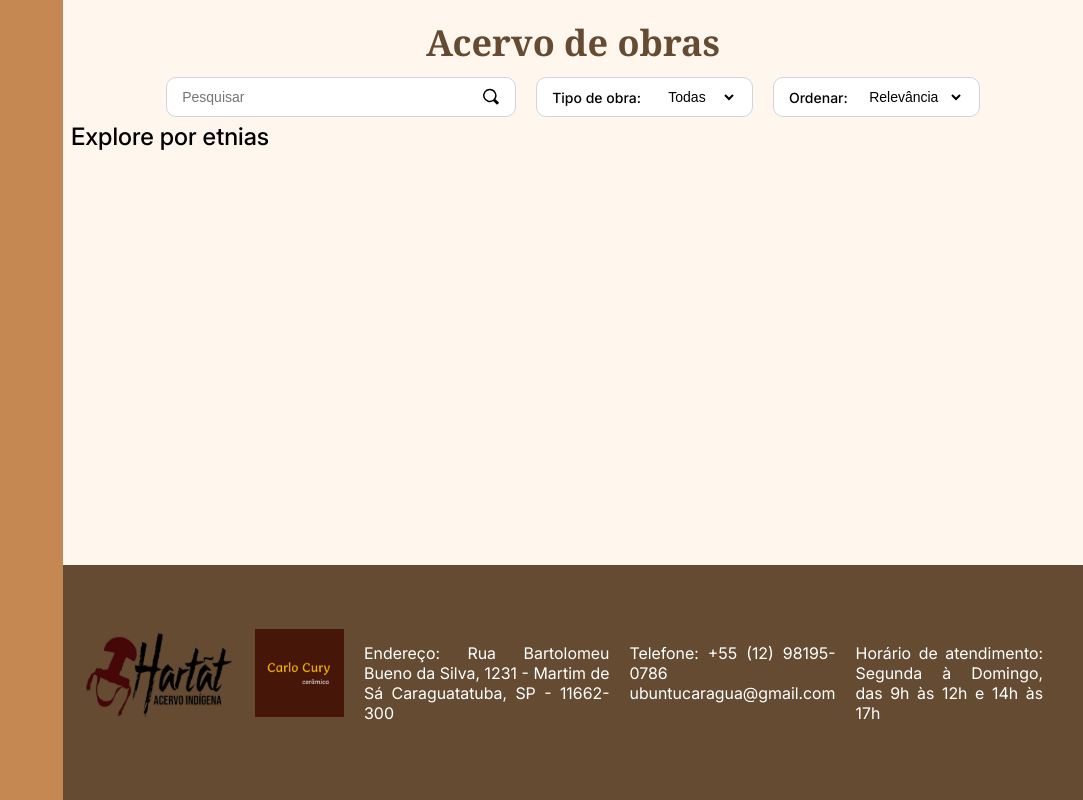
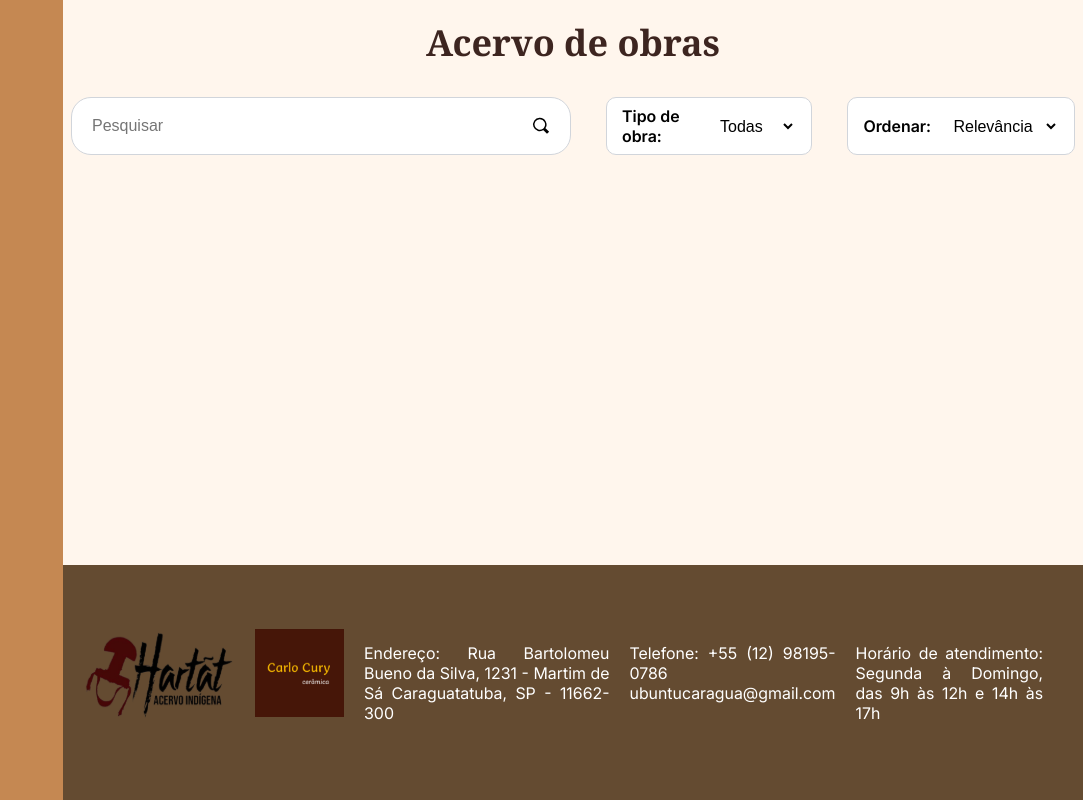
Before and after one commit to adsifspcaragua/Projeto-Hartat, a React (Vite) app: page /acervo in a window 1280 px wide. Shown: the whole page, without its empty margins (197-1280 px from the left). Built offline with nearby package versions, Linux system fonts and the light colour scheme.

Commit message:
update search bar

```diff
--- a/src/components/css/Acervo.css
+++ b/src/components/css/Acervo.css
@@ -8,26 +8,36 @@ body {
     background-color: var(--primary-background-color);
 }
 
-.pageTitle {
+.container{
+    max-width: 1200px;
+    margin: 0 auto;
+}
+
+.pageTitle{
+    color: var(--text-color);
+    font-size: 36px;
+    font-weight: 700;
+    margin: 10px;
     text-align: center;
-    color: var(--secondary-color);
 }
 
 .filters {
     display: flex;
-    gap: 20px;
     justify-content: center;
+    gap: 35px;
+    margin: 30px 0px;
 }
 
 .search {
     display: inline-flex;
     align-items: center;
-    gap: 8px;
+    gap: 10px;
     border: 1px solid #d1d5db;
-    border-radius: 10px;
-    padding: 10px 15px;
-    font-size: 14px;
-    min-width: 350px;
+    border-radius: 20px;
+    padding: 10px 20px;
+    font-size: 16px;
+    width: 100%;
+    max-width: 500px;
     justify-content: space-between;
     background-color: white;
 }
@@ -36,7 +46,7 @@ body {
     border: none;
     outline: none;
     background: transparent;
-    font-size: 14px;
+    font-size: 16px;
     flex: 1;
 }
 
@@ -60,14 +70,15 @@ body {
 }
 
 .order-container span, .type-container span {
-  font-weight: 500;
+  font-weight: 600;
+  font-size: 16px;
 }
 
 .order-container select, .type-container select {
     border: none;
     outline: none;
     background: transparent;
-    font-size: 14px;
+    font-size: 16px;
     cursor: pointer;
     text-align: center;
 }
--- a/src/pages/Acervo.jsx
+++ b/src/pages/Acervo.jsx
@@ -3,13 +3,13 @@ import '../components/css/Acervo.css'
 
 function Acervo() {
   return (
-     <div>
+     <div className='container'>
       <h1 className='pageTitle'>Acervo de obras</h1>
 
       <div className='filters'>
         <div className='search'>
           <input type='text' placeholder='Pesquisar' />
-          <button className='search=button'>
+          <button className='search-button'>
             <svg width="18" height="18" viewBox="0 0 24 24" fill="none">
               <path d="M10 2a8 8 0 105.293 14.293l4.707 4.707 1.414-1.414-4.707-4.707A8 8 0 0010 2z"
               stroke="currentColor"
@@ -39,14 +39,7 @@ function Acervo() {
             </select>
           </div>
       </div>
-
-      <h2>Explore por etnias</h2>
-
-
-
-
-
-     </div>
+    </div>
 
   )
 }
```
